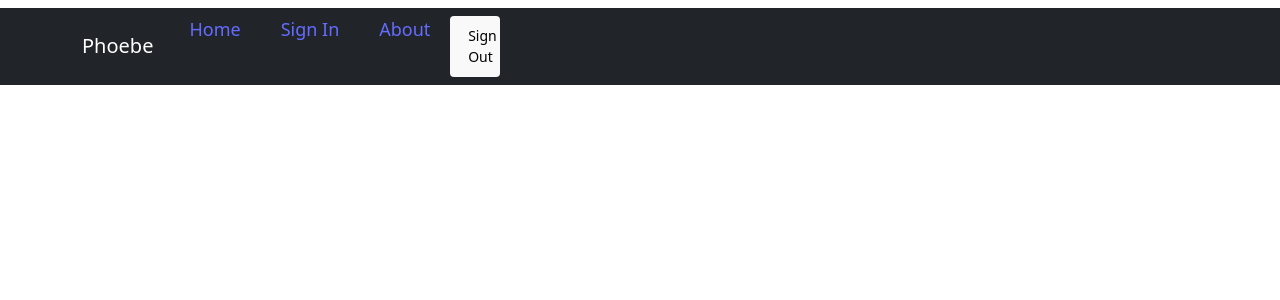
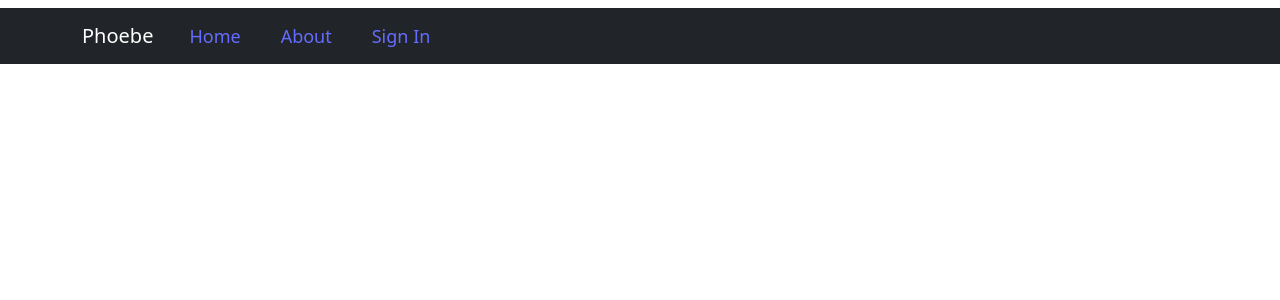
Before and after one commit to Phoebe-Organization/Phoebe_FrontEnd, a React (Vite) app: page / in a window 1280 px wide. Shown: the top 300 px of the page. Built offline with nearby package versions, Linux system fonts and the light colour scheme.

Commit message:
added dynamic button rendering on navbar

```diff
--- a/src/components/Navbar/Navbar.component.tsx
+++ b/src/components/Navbar/Navbar.component.tsx
@@ -1,45 +1,53 @@
-import React, { Fragment } from "react";
-import { Link, useNavigate } from "react-router-dom";
-import Container from "react-bootstrap/Container";
-import Nav from "react-bootstrap/Nav";
-import Navbar from "react-bootstrap/Navbar";
-import "./NavbarStyling/NavbarStyling.scss"
-import Button from "../ButtonComponents/Button.component";
-import { ButtonProps } from "../ButtonComponents/Button.component";
-import { ButtonSizes } from "../ButtonComponents/ButtonSizes";
-import { ButtonStyles } from "../ButtonComponents/ButtonStyles";
+import React, { Fragment } from 'react';
+import { Link, useNavigate } from 'react-router-dom';
+import Container from 'react-bootstrap/Container';
+import Nav from 'react-bootstrap/Nav';
+import Navbar from 'react-bootstrap/Navbar';
+import './NavbarStyling/NavbarStyling.scss';
+import Button from '../ButtonComponents/Button.component';
+import { ButtonProps } from '../ButtonComponents/Button.component';
+import { ButtonSizes } from '../ButtonComponents/ButtonSizes';
+import { ButtonStyles } from '../ButtonComponents/ButtonStyles';
+import { getAuthToken } from '../../utils/getAuthToken';
 
 const Navigation = () => {
-
   const navigate = useNavigate();
+  const isAuthenticated = getAuthToken();
 
   const signOut = () => {
     localStorage.removeItem('token');
-        navigate("/signin")
-    }
+    navigate('/signin');
+  };
 
   const signInBtn: ButtonProps = {
     btnSize: ButtonSizes.SMALL,
     btnStyle: ButtonStyles.PRIMARY,
     disabled: false,
     action: () => signOut(),
-        children: "Sign Out",
+    children: 'Sign Out',
   };
 
   return (
     <Fragment>
-        <div className="navbar">
+      <div className='navbar'>
         <Navbar bg='dark' variant='dark'>
           <Container>
             <Navbar.Brand>Phoebe</Navbar.Brand>
             <Nav className='me-auto'>
-                  <Link to='/' className="navLink">Home</Link>
+              <Link to='/' className='navLink'>
+                Home
+              </Link>
 
-                  <Link to='/signin' className="navLink">Sign In</Link>
+              <Link to='/about' className='navLink'>
+                About
+              </Link>
 
-                  <Link to='/about' className="navLink">About</Link>
-
-                  <Button {...signInBtn}/>
+              {!isAuthenticated ? (
+                <Link to='/signin' className='navLink'>
+                  Sign In
+                </Link>
+              ) : null}
+              {isAuthenticated ? <Button {...signInBtn} /> : null}
             </Nav>
           </Container>
         </Navbar>
```
Lines whose indentation alone changed are shown as unchanged.
